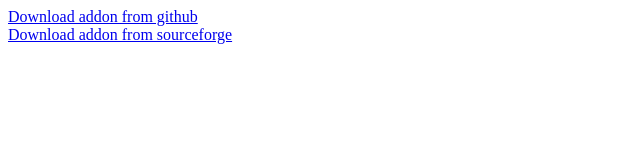
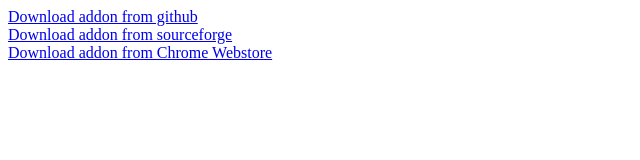
Before and after one commit to subhra74/xdm-firefox-old, a browser extension: page chromium.html in a window 1280 px wide. Shown: the whole page, without its empty margins (0-640 px from the left). Drawn offline with Linux system fonts and the light colour scheme.

Commit message:
Update chromium.html

```diff
--- a/chromium.html
+++ b/chromium.html
@@ -3,5 +3,7 @@
     <a href="https://subhra74.github.io/xdm-firefox/xdm_chromium.crx">Download addon from github</a>
     <br/>
     <a href="http://xdman.sourceforge.net/addons/xdm_chromium.crx">Download addon from sourceforge</a>
+    <br/>
+    <a href="https://chrome.google.com/webstore/detail/xdm-browser-monitor/bgpkelneombgembocnickiddlbebmica">Download addon from Chrome Webstore</a>
   </body>
 </html>
```
